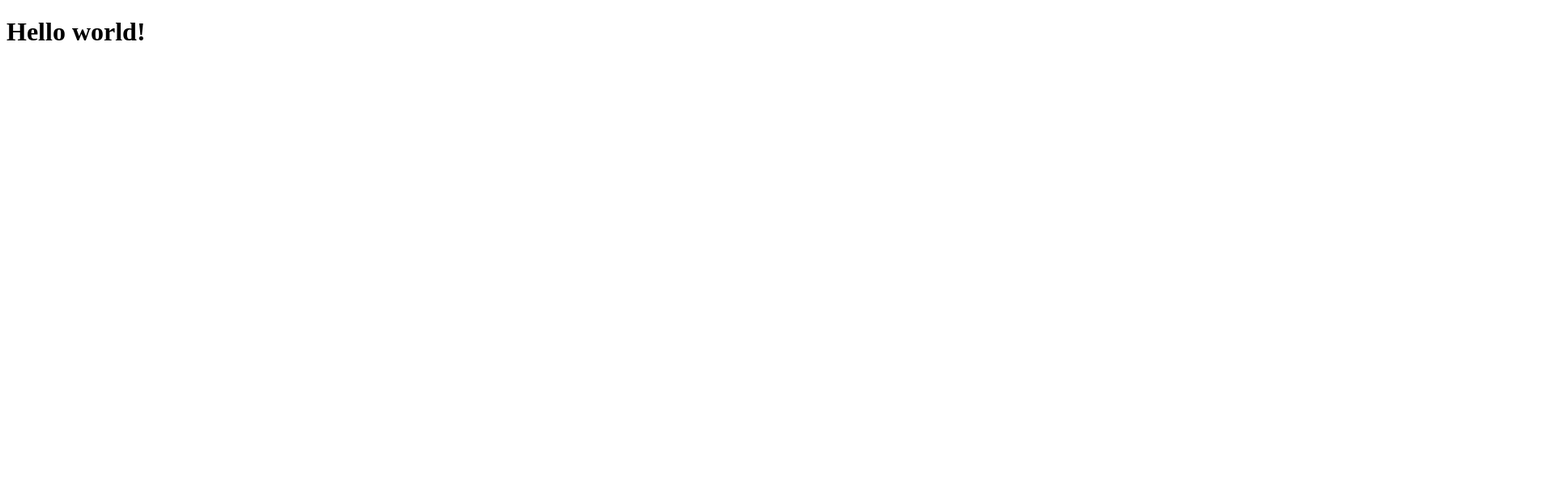
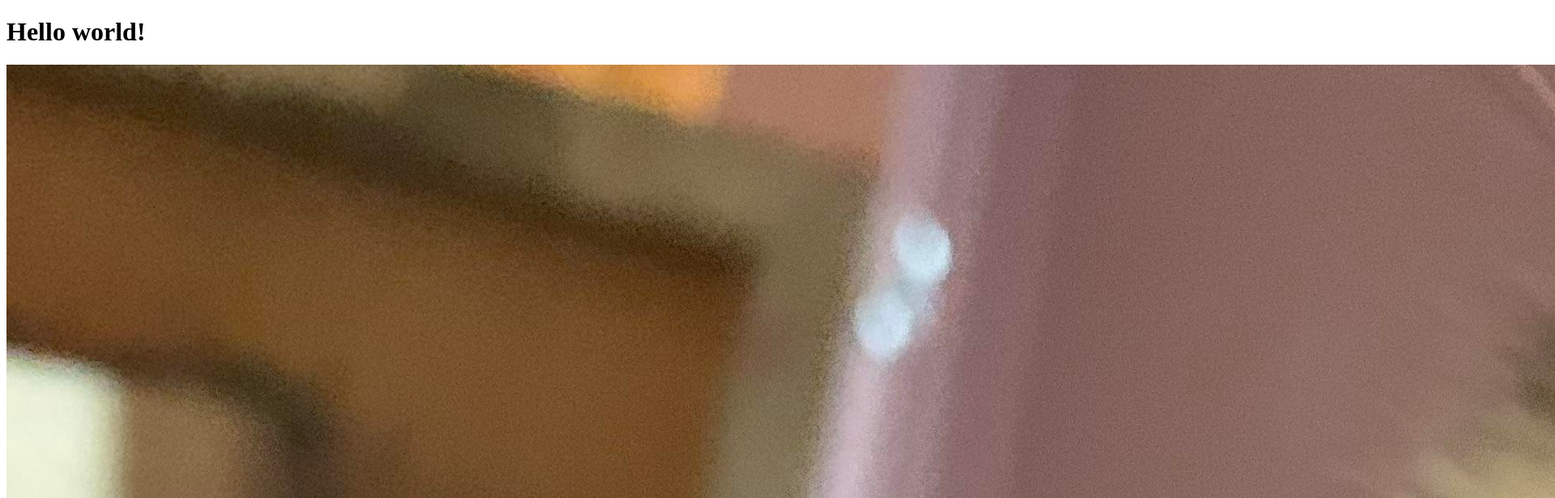
Before and after one commit to Gabriel-Malenowitch/cat-say-hello, a plain HTML site: page index.html in a window 1280 px wide. Shown: the top 616 px of the page at 81% size, 1920 px wide, since content can reach past the window. Drawn offline with Linux system fonts and the light colour scheme.

Commit message:
feat: add cat image

```diff
--- a/index.html
+++ b/index.html
@@ -7,5 +7,6 @@
 </head>
 <body>
     <h1>Hello world!</h1>
+    <img src="cat.jpg" alt="simple funny cat image">
 </body>
 </html>
```
Also changed, not shown: cat.jpg (added).
